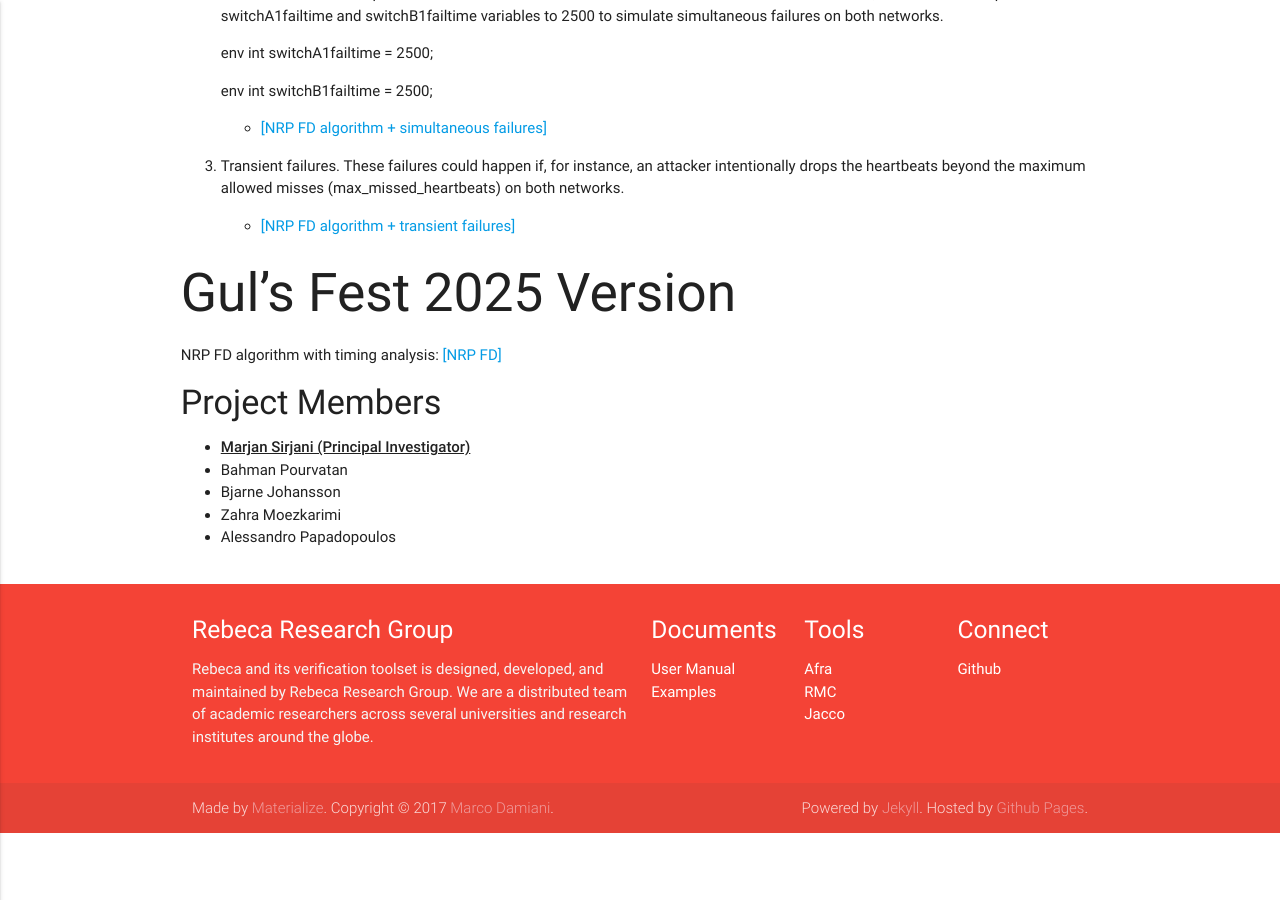
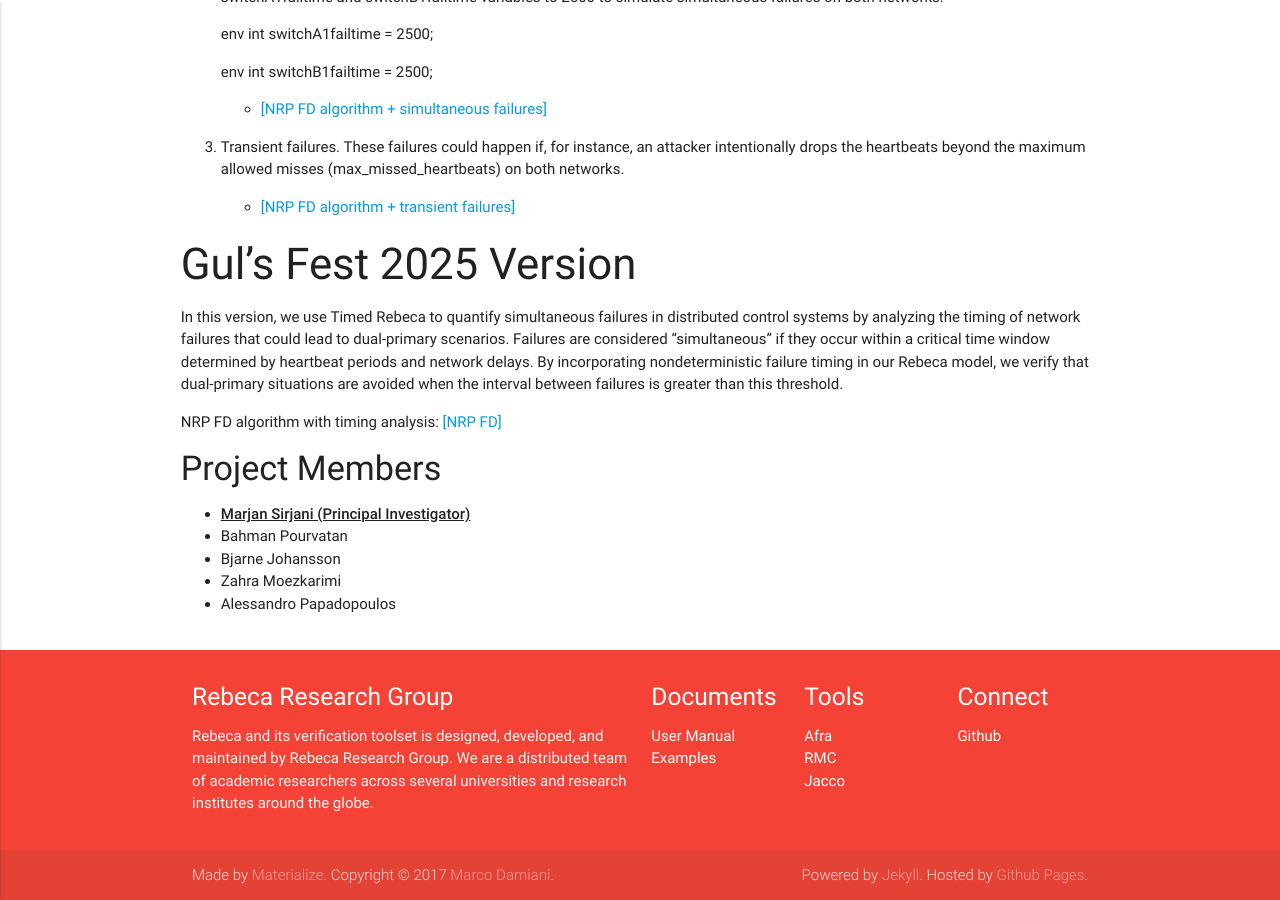
Before and after one commit to rebeca-lang/rebeca-lang.github.io, a Jekyll site: the page built from projects/DistributedControllers.md, in a window 1280 px wide and 900 px high, scrolled down 1509 px. Built offline with Jekyll 4.4.1, drawn with Linux system fonts in a browser that asks for light colours; before the commit the page ends 2342 px from its top, so only the background shows below that.

Commit message:
Update DistributedControllers.md
Add description for GulFest version

```diff
--- a/projects/DistributedControllers.md
+++ b/projects/DistributedControllers.md
@@ -15,7 +15,7 @@ We have discovered an issue in where we may have two primary controllers at the
 It's worth noting that this project is undertaken in collaboration with ABB Industrial Automation, Process Control Platform, in Västerås, Sweden.
 
 
-## MARS@ETAPS 2024 Version
+### MARS@ETAPS 2024 Version
 #### Case Studies
 * NRP FD algorithm: [ [NRP FD] ](/assets/projects/DistributedControllers/NRPFD.zip)
 
@@ -52,8 +52,11 @@ We have modeled failures in three scenarios. These situations lead to violations
 
     * [ [NRP FD algorithm + transient failures] ](/assets/projects/DistributedControllers/NRPFD-C8-TransientError.rebeca)
 
-## Gul's Fest 2025 Version
+### Gul's Fest 2025 Version
+In this version, we use Timed Rebeca to quantify simultaneous failures in distributed control systems by analyzing the timing of network failures that could lead to dual-primary scenarios. Failures are considered "simultaneous" if they occur within a critical time window determined by heartbeat periods and network delays. By incorporating nondeterministic failure timing in our Rebeca model, we verify that dual-primary situations are avoided when the interval between failures is greater than this threshold.
+
 NRP FD algorithm with timing analysis: [ [NRP FD] ](/assets/projects/DistributedControllers/NRPFD-TimingAnalysis-GulFest.zip)
+
 #### Project Members
 * **<u>Marjan Sirjani (Principal Investigator)</u>**
 * Bahman Pourvatan
```
